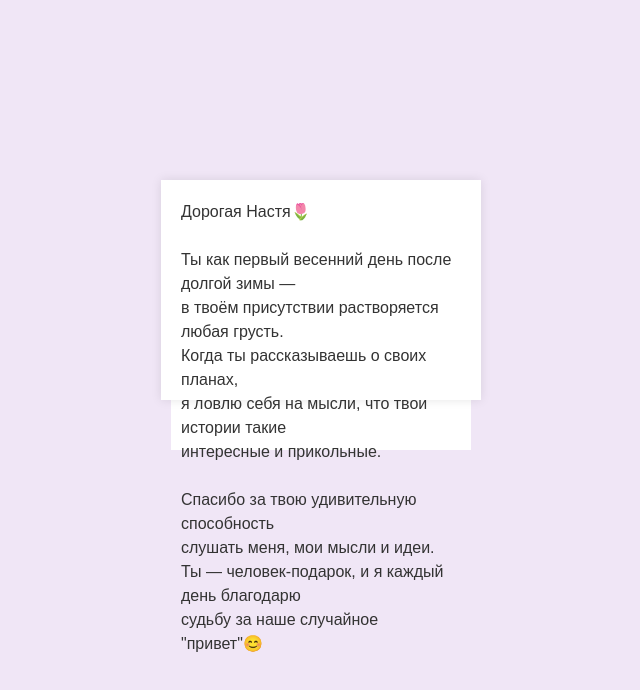
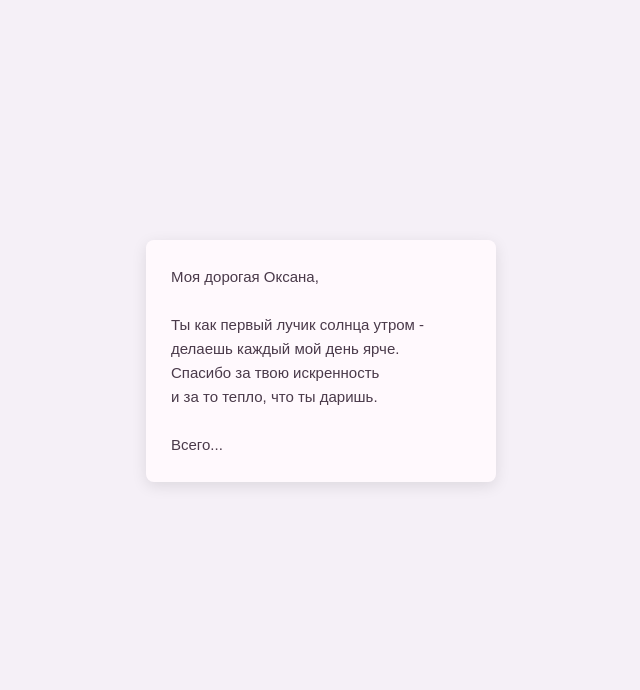
Before and after one commit to Jerka2009/ProjectLasariaSA, a plain HTML site: page MailN/index.html in a window 1280 px wide. Both pictures are taken after a click on the element 640 px from the left and 400 px from the top of the page. Shown: the whole page, without its empty margins (319-959 px from the left). Drawn offline with Linux system fonts and the light colour scheme.

Commit message:
Update index.html

```diff
--- a/MailN/index.html
+++ b/MailN/index.html
@@ -2,7 +2,7 @@
 <html lang="ru">
 <head>
     <meta charset="UTF-8">
-    <title>Секретное письмо</title>
+    <title>Секретные письма</title>
     <style>
         body {
             margin: 0;
@@ -10,69 +10,83 @@
             display: flex;
             justify-content: center;
             align-items: center;
-            background-color: #f0e6f6; /* Пастельный фиолетовый */
-            font-family: Arial, sans-serif;
+            background-color: #f5f0f7;
+            font-family: 'Arial', sans-serif;
+        }
+
+        .selector {
+            position: absolute;
+            top: 20px;
+            display: flex;
+            gap: 15px;
         }
 
         .container {
             position: relative;
+            margin-top: 40px;
         }
 
         .envelope {
             position: relative;
-            width: 300px;
-            height: 200px;
-            background-color: #fff;
+            width: 320px;
+            height: 220px;
+            background: #ffffff;
             cursor: pointer;
-            transition: transform 0.3s;
+            transition: transform 0.4s;
+            border-radius: 0 0 8px 8px;
         }
 
         .envelope::before {
-        	content: '';
-        	position: absolute;
-        	border-left: 150px solid transparent;
-        	border-right: 150px solid transparent;
-        	border-top: 90px solid #e0a8d0; /* Уменьшил высоту треугольника */
-        	top: -10px; /* Опустил треугольник ниже */
-        	transition: all 0.3s; /* Добавил плавность для анимации открытия */
-    	}
+            content: '';
+            position: absolute;
+            border-left: 160px solid transparent;
+            border-right: 160px solid transparent;
+            border-top: 95px solid #e8c5dc;
+            top: -5px;
+            transition: all 0.4s;
+        }
 
         .letter {
             position: absolute;
-            top: 0;
-            width: 280px;
-            height: 180px;
-	    left: -10px;
-            background: white;
-            padding: 20px;
-            box-shadow: 0 0 10px rgba(0,0,0,0.1);
+            top: -50px;
+	    left: -15px;
+            width: 300px;
+            min-height: 120px;
+            max-height: 400px;
+            background: #fff9fd;
+            padding: 25px;
+            box-shadow: 0 4px 15px rgba(0,0,0,0.1);
             display: none;
             transform: translateY(-20px);
+            overflow-y: auto;
+            border-radius: 8px;
+            line-height: 1.6;
+            color: #4a3a4a;
         }
 
         .open .envelope {
-            transform: translateY(-50px);
+            transform: translateY(-60px);
         }
 
         .open .envelope::before {
             transform: rotateX(180deg);
-
-            transition: transform 0.3s;
+            filter: brightness(0.95);
         }
 
         .open .letter {
             display: block;
-            animation: slideUp 0.5s forwards;
+            animation: letterAppear 0.6s cubic-bezier(0.18, 0.89, 0.32, 1.28);
         }
 
-        @keyframes slideUp {
-            from { transform: translateY(0); opacity: 0; }
-            to { transform: translateY(-120px); opacity: 1; }
+        @keyframes letterAppear {
+            0% { transform: translateY(0); opacity: 0; }
+            100% { transform: translateY(-140px); opacity: 1; }
         }
 
         .text {
-            line-height: 1.5;
-            color: #333;
+            white-space: pre-line;
+            word-wrap: break-word;
+            font-size: 15px;
         }
     </style>
 </head>
@@ -83,28 +97,46 @@
             <div class="text" id="letterText"></div>
         </div>
     </div>
+    <div class="letter" onclick="toggleEnvelope()">
+      <div class="text" id="letterText"></div>
+    </div>
 
     <script>
-        // Здесь можно изменить текст письма
-        const message = `Дорогая Настя🌷
+        const MAX_SYMBOLS = 150;
+        const messages = {
+            Настя: `Моя дорогая Оксана,
 
-Ты как первый весенний день после долгой зимы —
-в твоём присутствии растворяется любая грусть.
-Когда ты рассказываешь о своих планах,
-я ловлю себя на мысли, что твои истории такие
-интересные и прикольные.
+Ты как первый лучик солнца утром -
+делаешь каждый мой день ярче.
+Спасибо за твою искренность
+и за то тепло, что ты даришь.
 
-Спасибо за твою удивительную способность
-слушать меня, мои мысли и идеи.
-Ты — человек-подарок, и я каждый день благодарю
-судьбу за наше случайное "привет"😊`;
+Всего 143 символа 💫`,
+        };
 
-        // Инициализация текста
-        document.getElementById('letterText').innerText = message;
+        let currentMessage = '';
+        let isOpen = false;
+
+        function checkText(text) {
+            if(text.length > MAX_SYMBOLS) {
+                return text.slice(0, MAX_SYMBOLS) + '...';
+            }
+            return text;
+        }
+
+        function showLetter(name) {
+            if(isOpen) toggleEnvelope();
+            currentMessage = checkText(messages[name]);
+            document.getElementById('letterText').innerText = currentMessage;
+        }
 
         function toggleEnvelope() {
-            document.querySelector('.container').classList.toggle('open');
+            const container = document.querySelector('.container');
+            container.classList.toggle('open');
+            isOpen = !isOpen;
         }
+
+        showLetter('Настя');
     </script>
 </body>
 </html>
```
